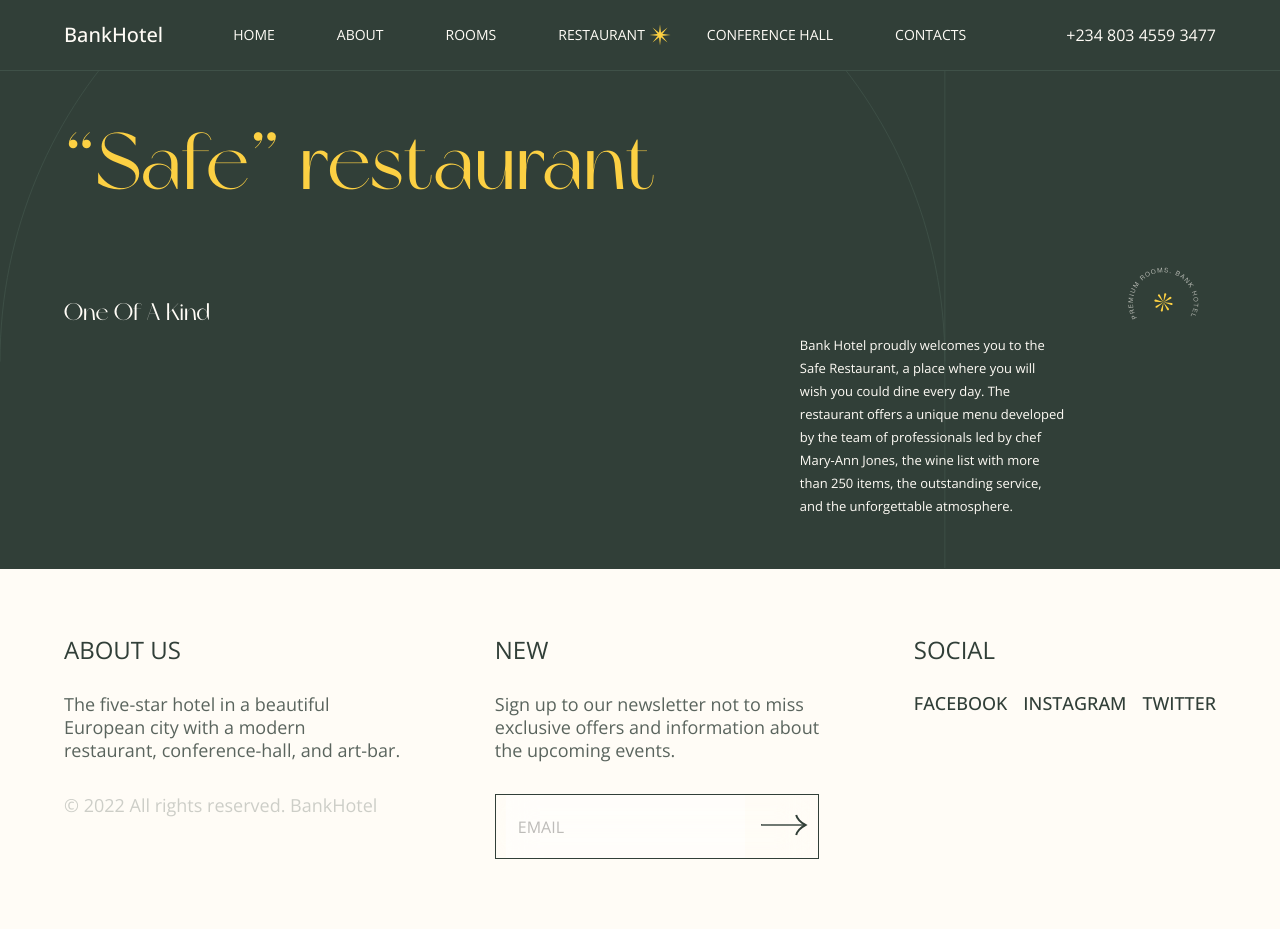
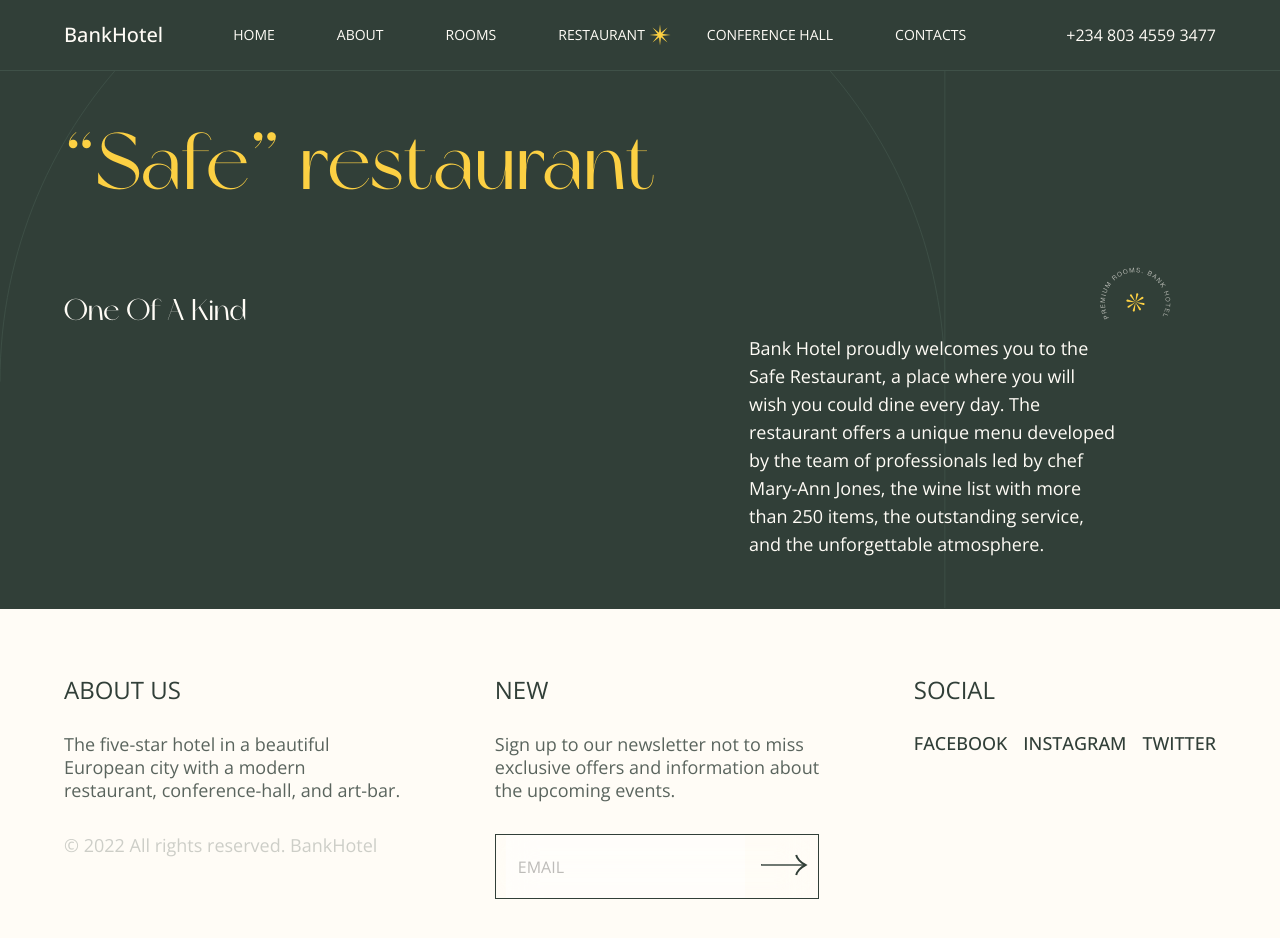
Before and after one commit to gift56/Fullstack-HotelWebsite, a React (Create React App) app: page /restaurant in a window 1280 px wide. Shown: the top 938 px of the page. Built offline with nearby package versions, Linux system fonts and the light colour scheme.

Commit message:
downloaded some stuff

```diff
--- a/src/styles/ResturantStyle/ResturantHero.styled.js
+++ b/src/styles/ResturantStyle/ResturantHero.styled.js
@@ -56,6 +56,7 @@ export const ResturantRightArea = styled.div`
     color: ${({ theme }) => theme.whiteColor};
     @media screen and (min-width: ${({ theme }) => theme.mobile.phone2}) {
       width: 100%;
+      font-size: 30px;
     }
   }
   .details {
@@ -69,7 +70,7 @@ export const ResturantRightArea = styled.div`
     }
     .labelCon {
       @media screen and (min-width: ${({ theme }) => theme.mobile.phone2}) {
-        width: 100%;
+        width: 90%;
         display: flex;
         align-items: flex-end;
         justify-content: flex-end;
@@ -85,9 +86,10 @@ export const ResturantRightArea = styled.div`
       font-size: 13px;
       line-height: 23px;
       margin-top: 10px !important;
-      /* @media screen and (min-width: ${({ theme }) => theme.mobile.phone2}) {
-
-      } */
+      @media screen and (min-width: ${({ theme }) => theme.mobile.tab}) {
+        font-size: 18px;
+        line-height: 28px;
+      }
       span {
         display: block;
         font-family: inherit;
```
